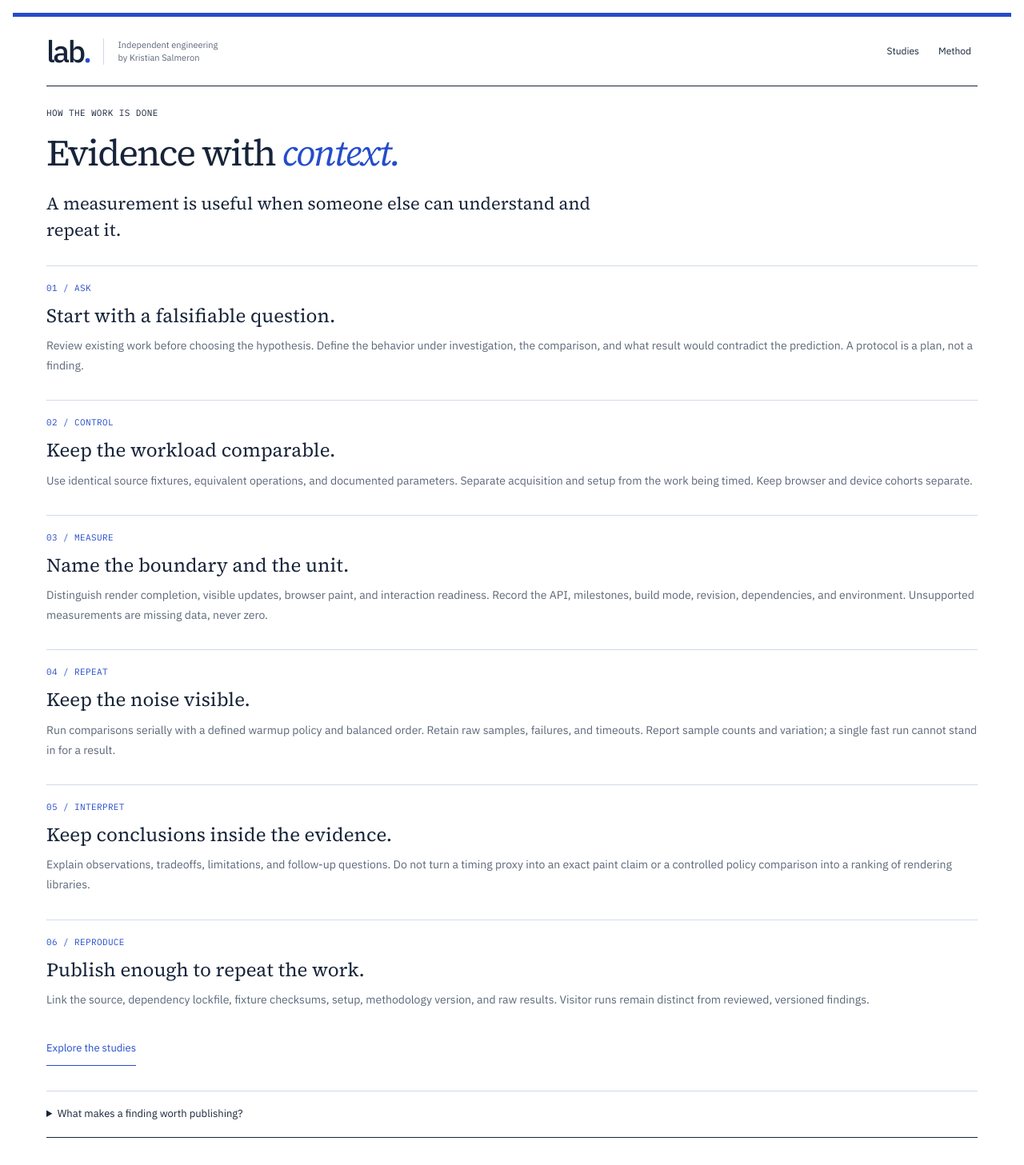
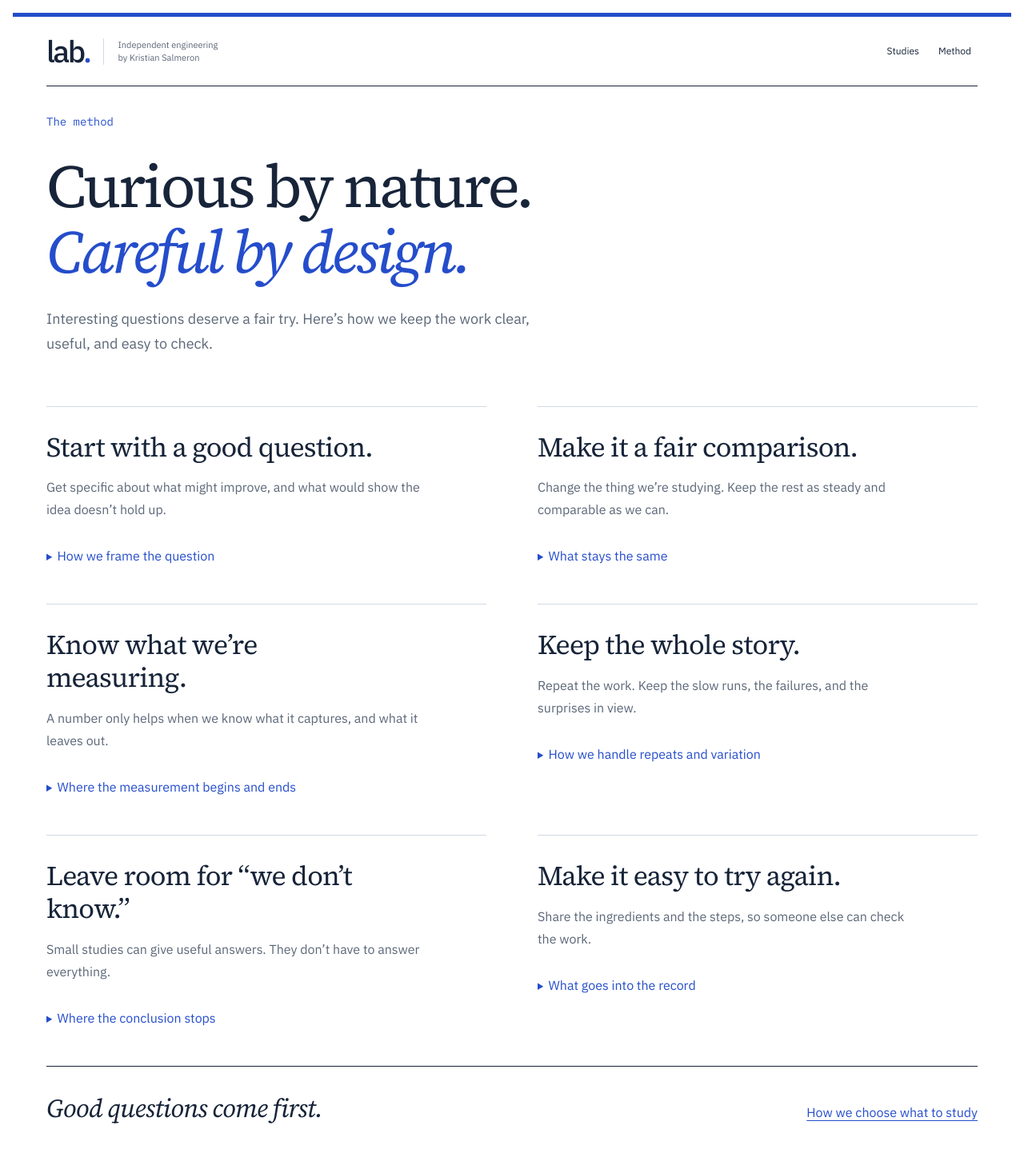
Before and after one commit to kriscodes/lab, a Next.js app: page /methodology in a window 1280 px wide. Shown: the top 1457 px of the page at 80% size. Built offline with nearby package versions, Linux system fonts and the light colour scheme.

Commit message:
Make the Method page warmer and easier to explore

```diff
--- /dev/null
+++ b/src/app/methodology/methodology.module.css
@@ -0,0 +1,158 @@
+/* A quiet editorial method page: generous type, paired principles, and optional detail. */
+.methodPage {
+  padding: 34px 0 48px;
+}
+
+.introduction {
+  padding-bottom: 62px;
+}
+
+.eyebrow {
+  color: var(--accent-color);
+  font:
+    400 14px/1.5 'IBM Plex Mono',
+    monospace;
+}
+
+.title {
+  padding: 29px 0 26px;
+  font:
+    400 clamp(44px, 5.9vw, 76px)/1.09 'Source Serif 4',
+    Georgia,
+    serif;
+  letter-spacing: -0.045em;
+}
+
+.title em {
+  color: var(--accent-color);
+  font-weight: 400;
+}
+
+.lead {
+  max-width: 650px;
+  color: var(--text-muted);
+  font-size: 18px;
+  line-height: 1.75;
+}
+
+.principles {
+  display: grid;
+  grid-template-columns: repeat(2, minmax(0, 1fr));
+  column-gap: 64px;
+}
+
+.principle {
+  padding: 30px 0 38px;
+  border-top: 1px solid var(--border-color);
+}
+
+.principle h2 {
+  max-width: 440px;
+  font:
+    400 clamp(27px, 2.8vw, 34px)/1.2 'Source Serif 4',
+    Georgia,
+    serif;
+  letter-spacing: -0.025em;
+}
+
+.principleIntroduction {
+  max-width: 470px;
+  padding-top: 16px;
+  color: var(--text-muted);
+  font-size: 16px;
+  line-height: 1.75;
+}
+
+.technicalDetails {
+  padding-top: 22px;
+  font-size: 16px;
+  line-height: 1.75;
+}
+
+.technicalDetails summary {
+  width: fit-content;
+  color: var(--accent-color);
+  padding: 8px 0;
+}
+
+.technicalDetails summary::marker {
+  color: var(--accent-color);
+  font-size: 0.8em;
+}
+
+.technicalDetails p {
+  padding: 10px 0 0;
+  color: var(--text-muted);
+}
+
+.closing {
+  display: flex;
+  align-items: baseline;
+  justify-content: space-between;
+  flex-wrap: wrap;
+  gap: 20px 32px;
+  border-top: 1px solid var(--text-primary);
+  padding-top: 32px;
+}
+
+.closing h2 {
+  font:
+    italic 400 32px/1.25 'Source Serif 4',
+    Georgia,
+    serif;
+  letter-spacing: -0.025em;
+}
+
+:global(#lab-refined) .closingLink {
+  color: var(--accent-color);
+  font-size: 16px;
+  padding: 8px 0;
+}
+
+@media (max-width: 800px) {
+  .principles {
+    column-gap: 34px;
+  }
+}
+
+@media (max-width: 650px) {
+  .methodPage {
+    padding-top: 28px;
+    padding-bottom: 36px;
+  }
+
+  .introduction {
+    padding-bottom: 42px;
+  }
+
+  .title {
+    padding-top: 26px;
+    font-size: clamp(39px, 8vw, 52px);
+    letter-spacing: -0.045em;
+  }
+
+  .lead {
+    font-size: 17px;
+  }
+
+  .principles {
+    grid-template-columns: 1fr;
+  }
+
+  .principle {
+    padding: 27px 0 30px;
+  }
+
+  .principle h2 {
+    font-size: 29px;
+  }
+
+  .closing {
+    padding-top: 28px;
+    gap: 12px;
+  }
+
+  .closing h2 {
+    font-size: 29px;
+  }
+}
--- a/src/app/methodology/page.tsx
+++ b/src/app/methodology/page.tsx
@@ -1,73 +1,96 @@
-/** Presents the measurement and publication standards used by every study. */
+/** Presents friendly research principles with the technical standards available on demand. */
 import Link from 'next/link';
 import { pageMetadata } from '@/lib/site';
+import styles from './methodology.module.css';
 
 export const metadata = pageMetadata(
   'Methodology',
-  'Measurement and publication standards: controlled workloads, explicit timing boundaries, repeated trials, raw samples, and limitations.',
+  'A careful approach to useful questions: fair comparisons, clear measurements, honest limits, and work others can repeat.',
   '/methodology/',
 );
 
-const publicationStandards = [
-  [
-    'Ask',
-    'Start with a falsifiable question.',
+/** Keep the first read approachable while preserving the full publication requirements. */
+const researchPrinciples = [
+  {
+    title: 'Start with a good question.',
+    introduction:
+      'Get specific about what might improve, and what would show the idea doesn’t hold up.',
+    detailsLabel: 'How we frame the question',
+    technicalDetails:
       'Review existing work before choosing the hypothesis. Define the behavior under investigation, the comparison, and what result would contradict the prediction. A protocol is a plan, not a finding.',
-  ],
-  [
-    'Control',
-    'Keep the workload comparable.',
+  },
+  {
+    title: 'Make it a fair comparison.',
+    introduction:
+      'Change the thing we’re studying. Keep the rest as steady and comparable as we can.',
+    detailsLabel: 'What stays the same',
+    technicalDetails:
       'Use identical source fixtures, equivalent operations, and documented parameters. Separate acquisition and setup from the work being timed. Keep browser and device cohorts separate.',
-  ],
-  [
-    'Measure',
-    'Name the boundary and the unit.',
+  },
+  {
+    title: 'Know what we’re measuring.',
+    introduction: 'A number only helps when we know what it captures, and what it leaves out.',
+    detailsLabel: 'Where the measurement begins and ends',
+    technicalDetails:
       'Distinguish render completion, visible updates, browser paint, and interaction readiness. Record the API, milestones, build mode, revision, dependencies, and environment. Unsupported measurements are missing data, never zero.',
-  ],
-  [
-    'Repeat',
-    'Keep the noise visible.',
+  },
+  {
+    title: 'Keep the whole story.',
+    introduction: 'Repeat the work. Keep the slow runs, the failures, and the surprises in view.',
+    detailsLabel: 'How we handle repeats and variation',
+    technicalDetails:
       'Run comparisons serially with a defined warmup policy and balanced order. Retain raw samples, failures, and timeouts. Report sample counts and variation; a single fast run cannot stand in for a result.',
-  ],
-  [
-    'Interpret',
-    'Keep conclusions inside the evidence.',
+  },
+  {
+    title: 'Leave room for “we don’t know.”',
+    introduction: 'Small studies can give useful answers. They don’t have to answer everything.',
+    detailsLabel: 'Where the conclusion stops',
+    technicalDetails:
       'Explain observations, tradeoffs, limitations, and follow-up questions. Do not turn a timing proxy into an exact paint claim or a controlled policy comparison into a ranking of rendering libraries.',
-  ],
-  [
-    'Reproduce',
-    'Publish enough to repeat the work.',
+  },
+  {
+    title: 'Make it easy to try again.',
+    introduction: 'Share the ingredients and the steps, so someone else can check the work.',
+    detailsLabel: 'What goes into the record',
+    technicalDetails:
       'Link the source, dependency lockfile, fixture checksums, setup, methodology version, and raw results. Visitor runs remain distinct from reviewed, versioned findings.',
-  ],
+  },
 ];
 
-/** Explains the standards a study must meet before its findings are published. */
+/** Introduces the method through readable principles and expandable technical details. */
 export default function MethodologyPage() {
   return (
-    <article className="lr-protocol">
-      <p className="lr-mono">HOW THE WORK IS DONE</p>
-      <h1 className="lr-title">
-        Evidence with <em>context.</em>
+    <article className={styles.methodPage}>
+      <header className={styles.introduction}>
+        <p className={styles.eyebrow}>The method</p>
+        <h1 className={styles.title}>
+          Curious by nature.
+          <br />
+          <em>Careful by design.</em>
         </h1>
-      <p className="lr-lead">
-        A measurement is useful when someone else can understand and repeat it.
+        <p className={styles.lead}>
+          Interesting questions deserve a fair try. Here’s how we keep the work clear, useful, and
+          easy to check.
         </p>
-      <div className="lr-standards">
-        {publicationStandards.map(
-          ([standardLabel, standardTitle, standardDescription], standardIndex) => (
-            <section key={standardLabel} className="lr-policy">
-              <span className="lr-mono">
-                0{standardIndex + 1} / {standardLabel.toUpperCase()}
-              </span>
-              <h2>{standardTitle}</h2>
-              <p>{standardDescription}</p>
+      </header>
+      <div className={styles.principles}>
+        {researchPrinciples.map((principle) => (
+          <section className={styles.principle} key={principle.title}>
+            <h2>{principle.title}</h2>
+            <p className={styles.principleIntroduction}>{principle.introduction}</p>
+            <details className={styles.technicalDetails}>
+              <summary>{principle.detailsLabel}</summary>
+              <p>{principle.technicalDetails}</p>
+            </details>
           </section>
-          ),
-        )}
+        ))}
       </div>
-      <Link className="lr-open" href="/experiments/">
-        Explore the studies
+      <section className={styles.closing} aria-labelledby="method-closing-title">
+        <h2 id="method-closing-title">Good questions come first.</h2>
+        <Link className={styles.closingLink} href="/experiments/">
+          How we choose what to study
         </Link>
+      </section>
     </article>
   );
 }
```
Lines whose indentation alone changed are shown as unchanged.
